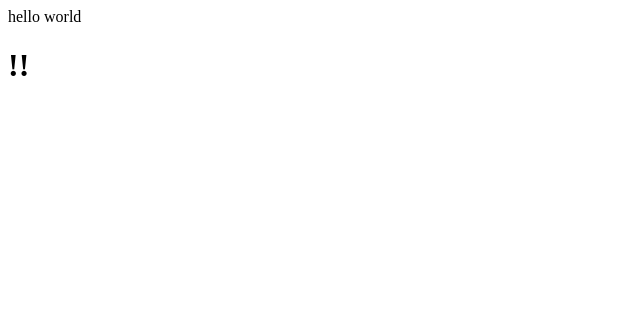
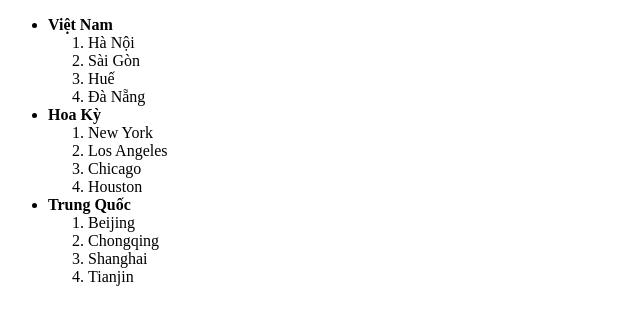
Before and after one commit to trunggg110987-sudo/demo, a plain HTML site: page project.html in a window 1280 px wide. Shown: the whole page, without its empty margins (0-640 px from the left). Drawn offline with Linux system fonts and the light colour scheme.

Commit message:
Add files via upload

```diff
--- a/project.html
+++ b/project.html
@@ -1,11 +1,39 @@
 <!DOCTYPE html>
-<html lang="en">
+<html lang="vi">
 <head>
     <meta charset="UTF-8">
-    <title>Title</title>
+    <title>Danh sách thành phố</title>
 </head>
 <body>
-hello world
-<h1>!!</h1>
+
+<ul>
+    <li><b>Việt Nam</b>
+        <ol>
+            <li>Hà Nội</li>
+            <li>Sài Gòn</li>
+            <li>Huế</li>
+            <li>Đà Nẵng</li>
+        </ol>
+    </li>
+
+    <li><b>Hoa Kỳ</b>
+        <ol>
+            <li>New York</li>
+            <li>Los Angeles</li>
+            <li>Chicago</li>
+            <li>Houston</li>
+        </ol>
+    </li>
+
+    <li><b>Trung Quốc</b>
+        <ol>
+            <li>Beijing</li>
+            <li>Chongqing</li>
+            <li>Shanghai</li>
+            <li>Tianjin</li>
+        </ol>
+    </li>
+</ul>
+
 </body>
 </html>
```
